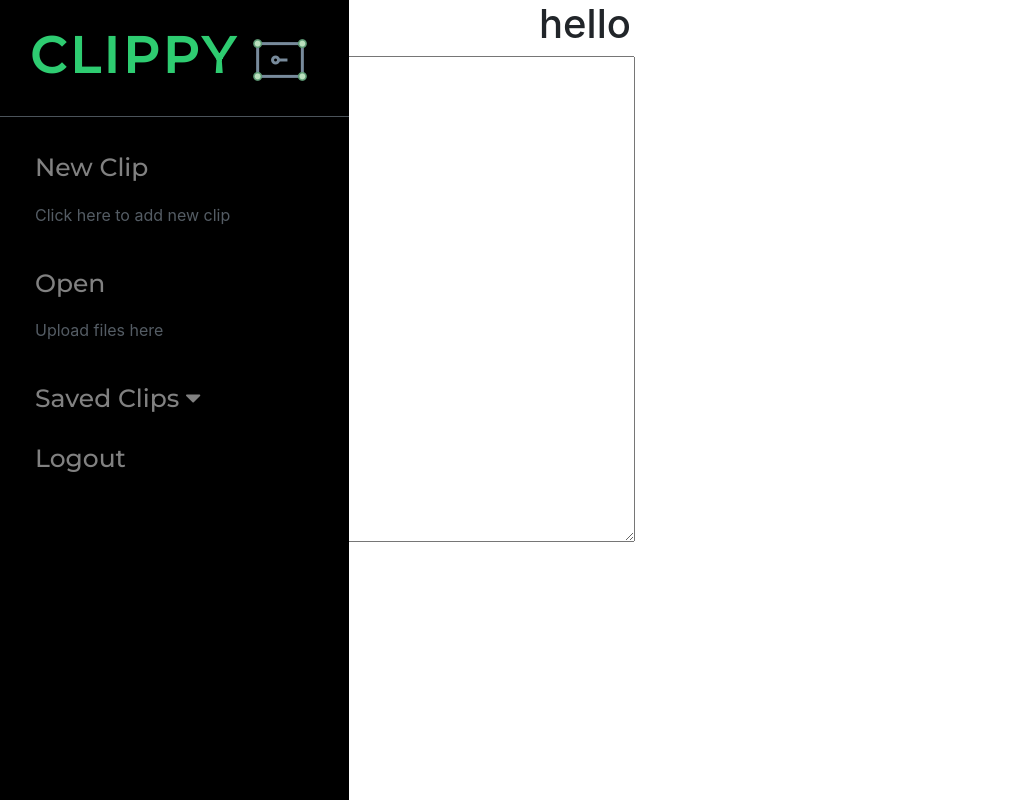
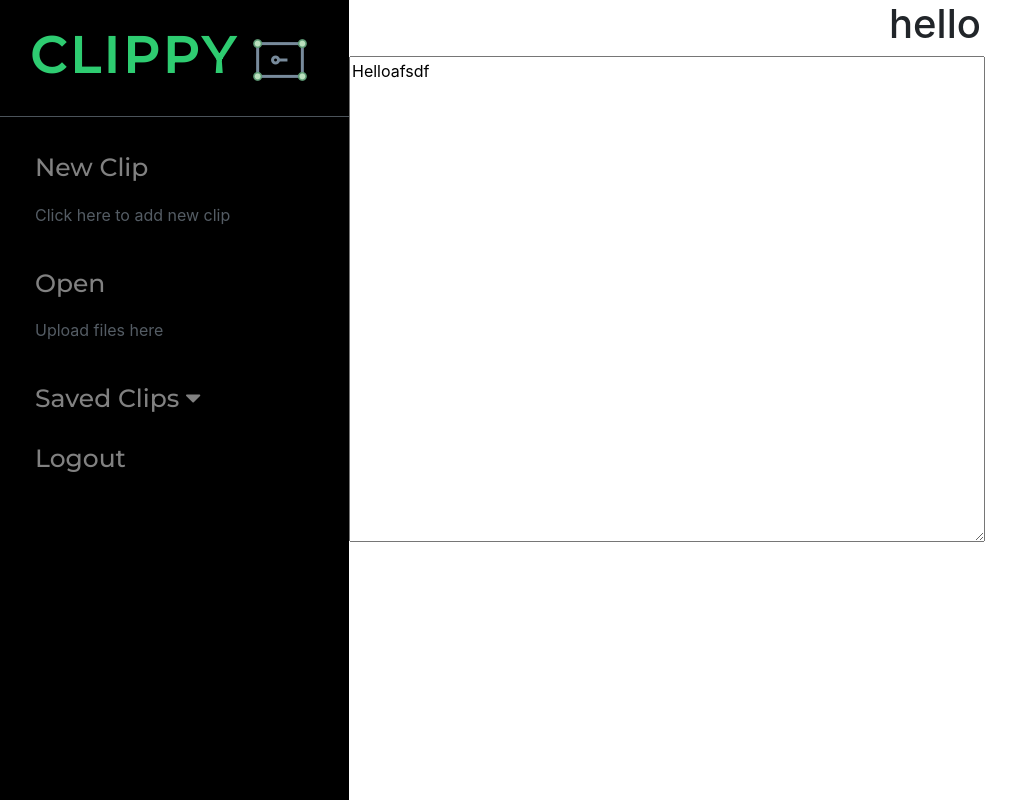
Before and after one commit to Anshit01/clippy, a Flask app: page / in a window 1280 px wide. Shown: the whole page, without its empty margins (1-1017 px from the left). Run offline with Flask 2, Linux system fonts and the light colour scheme; some libraries are stand-ins or nearby versions.

Commit message:
fixed issues

```diff
--- a/app/static/styles/main.css
+++ b/app/static/styles/main.css
@@ -81,7 +81,11 @@ body {
 }
 
 
-  /*main section starts here*/
+/*main section starts here*/
+
+.main {
+    margin-left: 350px;
+}
 
 .main h1{
     padding-left: 540px;
```
